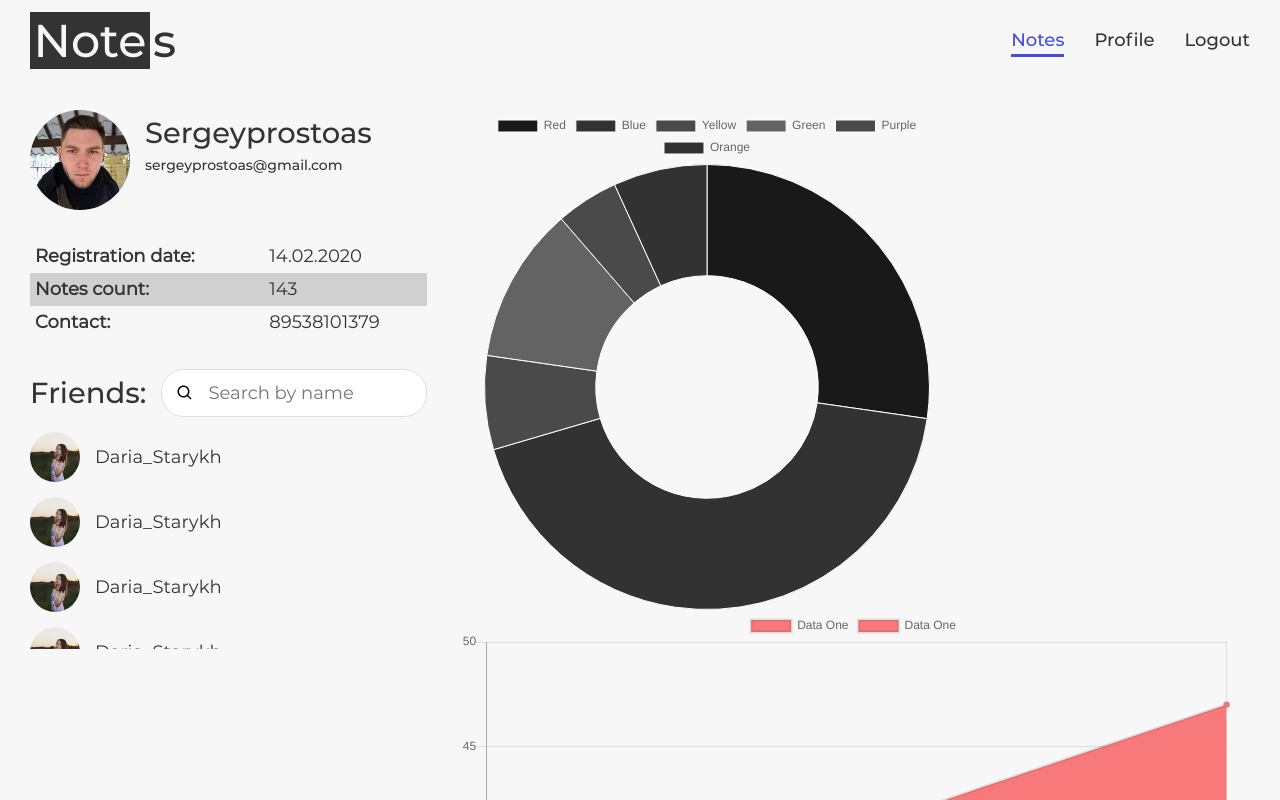
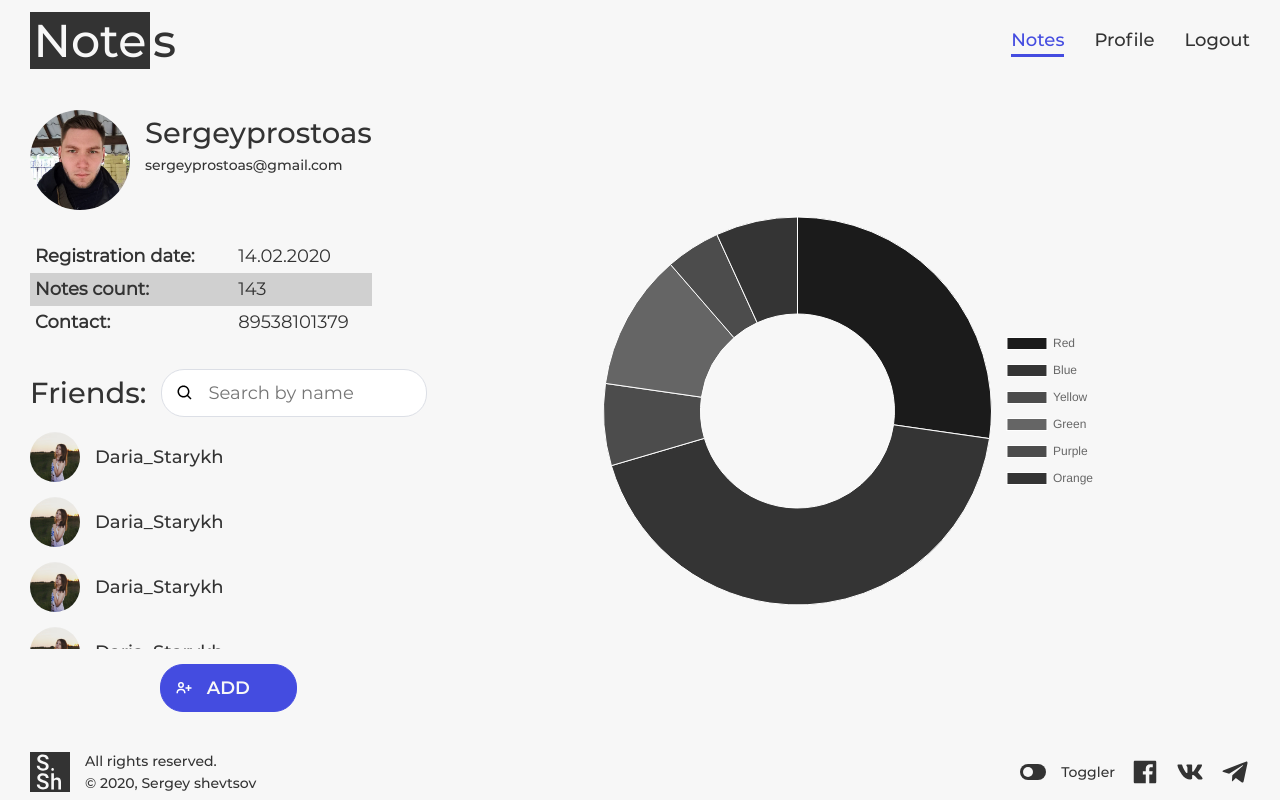
Before and after one commit to Sergeypro91/Node-nuxt-app, a Nuxt app: page /profile in a window 1280 px wide. Shown: the top 800 px of the page. Built offline with nearby package versions, Linux system fonts and the light colour scheme.

Commit message:
Add media quaries for profile-page

```diff
--- a/assets/scss/components/profile-page/charts.scss
+++ b/assets/scss/components/profile-page/charts.scss
@@ -0,0 +1,21 @@
+.user-charts {
+  display: flex;
+  justify-content: center;
+  align-items: center;
+}
+
+.doughnut {
+  max-width: 500px;
+  width: 100%;
+  height: auto;
+  .chartjs-render-monitor {
+    width: 100% !important;
+    height: auto !important;
+  }
+}
+
+@media screen and (max-width: $tableWidth) {
+  .user-charts {
+    display: none;
+  }
+}
--- a/assets/scss/components/profile-page/profile.scss
+++ b/assets/scss/components/profile-page/profile.scss
@@ -8,7 +8,6 @@
 
 .user-profile__wrapper {
   display: flex;
-  flex-direction: column;
   margin-bottom: $margin;
 }
 
@@ -100,6 +99,7 @@
             border-radius: 50%;
           }
           &:nth-child(2n) {
+            font-family: $mainFontMedium;
             padding-left: $half-margin;
           }
           img {
@@ -125,3 +125,47 @@
   display: flex;
   justify-content: center;
 }
+
+@media screen and (max-width: $desktopWidth) {
+  .user-profile__chart {
+    display: none;
+  }
+}
+
+@media screen and (max-width: $tableWidth) {
+  .user-profile {
+    padding: 0;
+  }
+  .user-profile__chart {
+    display: block;
+    width: 100%;
+    padding-left: $margin;
+  }
+
+  .user-profile__list {
+    height: auto;
+  }
+
+  .user-profile__list {
+    .user-profile__not-empty {
+      tbody {
+        display: grid;
+        grid-template-columns: 1fr;
+      }
+    }
+  }
+}
+
+@media screen and (max-width: $phoneWidth) {
+  .user-profile__wrapper {
+    flex-direction: column;
+  }
+
+  .user-profile__list {
+    .user-profile__not-empty {
+      tbody {
+        display: grid;
+      }
+    }
+  }
+}
--- a/components/profile-page/Charts/ChartDoughnut.vue
+++ b/components/profile-page/Charts/ChartDoughnut.vue
@@ -6,10 +6,10 @@ const { reactiveProp } = mixins
 export default {
   extends: Doughnut,
   mixins: [reactiveProp],
+  props: ['options'],
+
   mounted() {
-    // this.chartData is created in the mixin.
-    // If you want to pass options please create a local options object
-    this.renderChart(this.chartData)
+    this.renderChart(this.chartData, this.options)
   }
 }
 </script>
--- a/components/profile-page/Charts/Charts.vue
+++ b/components/profile-page/Charts/Charts.vue
@@ -1,23 +1,20 @@
 <template>
   <div class="user-charts">
     <div class="doughnut">
-      <chart-doughnut :chart-data="datadoughnut"></chart-doughnut>
-    </div>
-
-    <div class="line">
-      <chart-line :chart-data="dataline"></chart-line>
+      <chart-doughnut
+        :chart-data="datadoughnut"
+        :options="options"
+      ></chart-doughnut>
     </div>
   </div>
 </template>
 
 <script>
-import ChartDoughnut from './ChartDoughnut.vue'
-import ChartLine from './ChartLine.vue'
+import ChartDoughnut from '~/components/profile-page/charts/ChartDoughnut.vue'
 
 export default {
   components: {
-    ChartDoughnut,
-    ChartLine
+    ChartDoughnut
   },
 
   data() {
@@ -50,29 +47,15 @@ export default {
         ]
       },
 
-      dataline: {
-        labels: ['First', 'Second'],
-        datasets: [
-          {
-            label: 'Data One',
-            backgroundColor: '#f87979',
-            data: [15, 20]
-          },
-          {
-            label: 'Data One',
-            backgroundColor: '#f87979',
-            data: [35, 47]
+      options: {
+        legend: {
+          position: 'right',
+          labels: {
+            padding: 15
           }
-        ]
+        }
       }
     }
   }
 }
 </script>
-
-<style lang="scss">
-.doughnut {
-  width: 100%;
-  max-width: 500px;
-}
-</style>
--- a/components/profile-page/Profile.vue
+++ b/components/profile-page/Profile.vue
@@ -1,20 +1,19 @@
 <template>
   <div class="user-profile">
     <div class="user-profile__wrapper">
+      <div class="user-profile__data">
         <div class="user-profile__header">
           <div class="user-profile__img">
             <img src="~static/img/users/user1.jpg" alt="" />
           </div>
           <div class="user-profile__descr">
             <div class="h2 user-profile__name">Sergeyprostoas</div>
-          <div class="p_small user-profile__mail">sergeyprostoas@gmail.com</div>
+            <div class="p_small user-profile__mail">
+              sergeyprostoas@gmail.com
+            </div>
           </div>
         </div>
         <div class="user-profile__body">
-        <!-- <div class="user-profile__reg-date">14.02.2020</div>
-        <div class="user-profile__notes-count">143</div>
-        <div class="user-profile__contacts">89538101379</div> -->
-
           <table>
             <tbody>
               <tr>
@@ -33,6 +32,15 @@
               </tr>
             </tbody>
           </table>
+        </div>
+      </div>
+      <div class="user-profile__chart">
+        <div class="doughnut">
+          <chart-doughnut
+            :chart-data="datadoughnut"
+            :options="options"
+          ></chart-doughnut>
+        </div>
       </div>
     </div>
     <div class="user-profile__friends">
@@ -218,3 +226,54 @@
     </div>
   </div>
 </template>
+
+<script>
+import ChartDoughnut from '~/components/profile-page/charts/ChartDoughnut.vue'
+
+export default {
+  components: {
+    ChartDoughnut
+  },
+
+  data() {
+    return {
+      datadoughnut: {
+        labels: ['Red', 'Blue', 'Yellow', 'Green', 'Purple', 'Orange'],
+        datasets: [
+          {
+            label: '# of Votes',
+            data: [12, 19, 3, 5, 2, 3],
+            backgroundColor: [
+              '#000000e6',
+              '#000000cc',
+              '#000000b3',
+              '#00000099',
+              '#000000b3',
+              '#000000cc'
+            ],
+            // borderColor: [
+            //   'rgba(255, 99, 132, 1)',
+            //   'rgba(54, 162, 235, 1)',
+            //   'rgba(255, 206, 86, 1)',
+            //   'rgba(75, 192, 192, 1)',
+            //   'rgba(153, 102, 255, 1)',
+            //   'rgba(255, 159, 64, 1)'
+            // ],
+            hoverBackgroundColor: '#444ce0',
+            borderWidth: 1
+          }
+        ]
+      },
+
+      options: {
+        legend: {
+          position: 'right',
+          labels: {
+            padding: 15
+          }
+        }
+      }
+    }
+  }
+}
+</script>
```
Also changed, not shown: 1 other file (tests, documents, lock files or other folders). Lines whose indentation alone changed are shown as unchanged.
